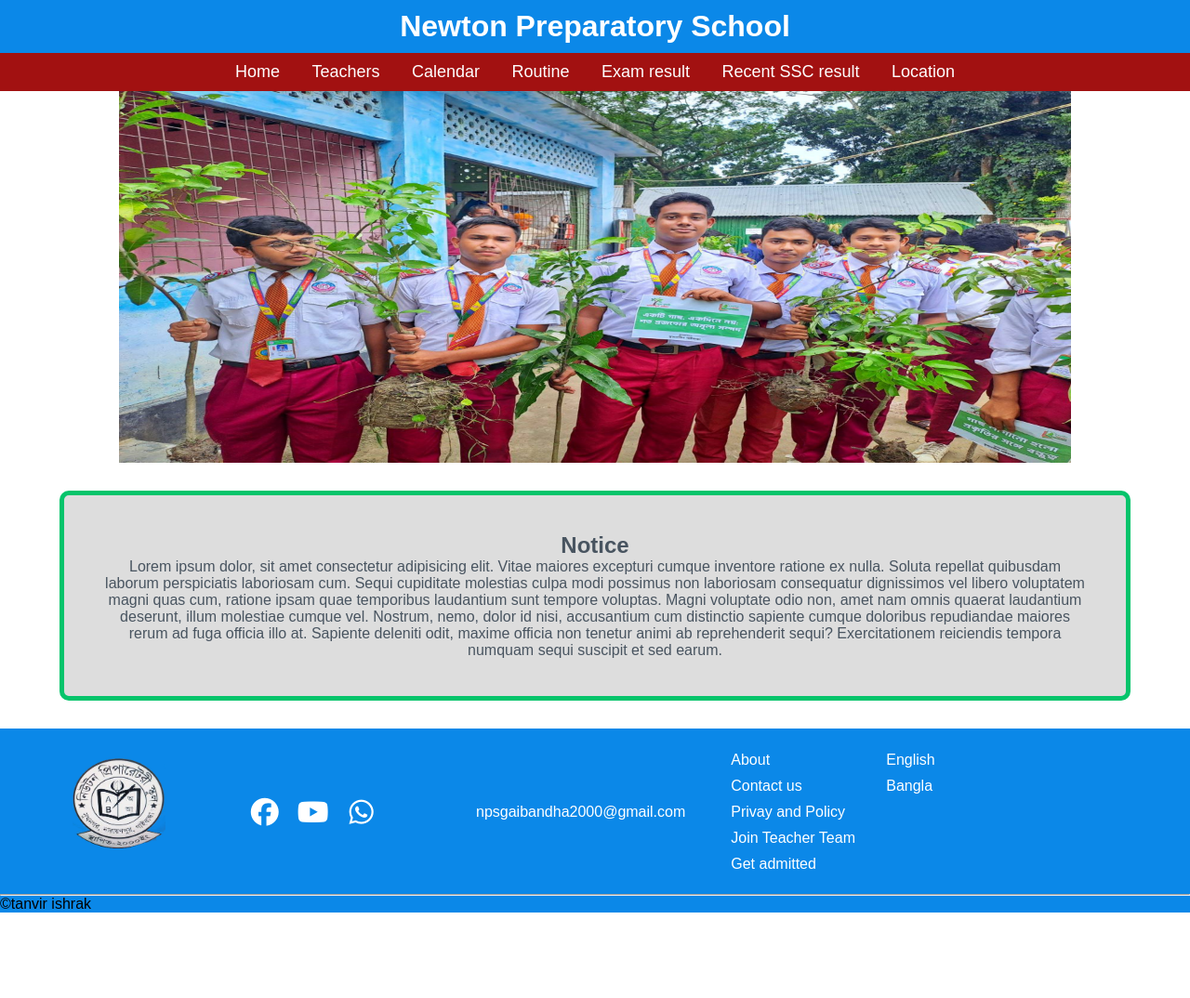
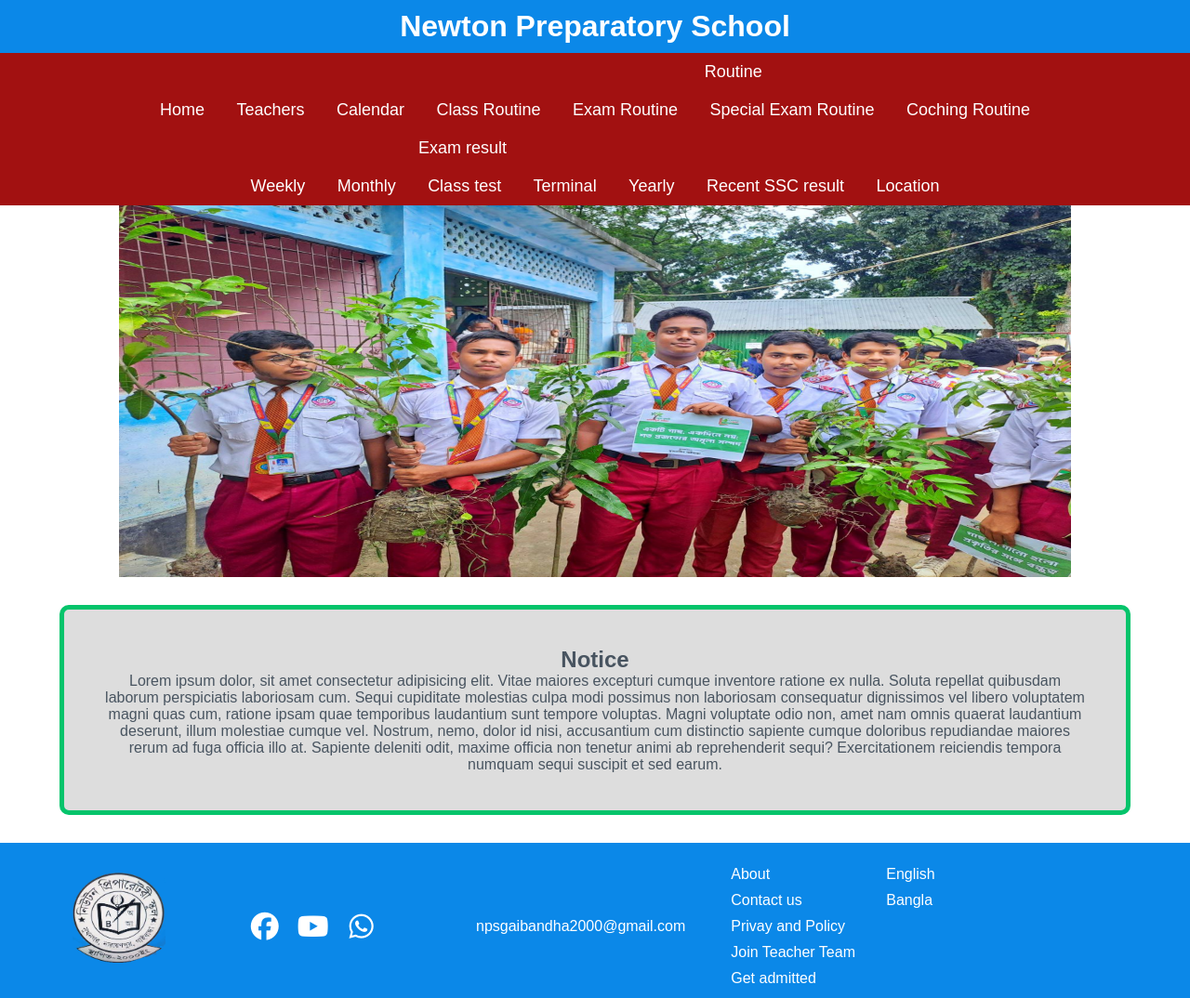
Before and after one commit to npsgaibandha/npsgaibandha, a plain HTML site: page home/index.html in a window 1280 px wide. Shown: the top 1074 px of the page at 93% size. Before the commit the page ends 982 px from the top, so only its background shows below. Drawn offline with Linux system fonts and the light colour scheme; a script that the page names is missing; a web font is replaced by a local one.

Commit message:
Update index.html

```diff
--- a/home/index.html
+++ b/home/index.html
@@ -64,23 +64,23 @@
 				<li><a href="">Calendar</a></li>
 				<li>
 					<a href="">Routine</a>
-					<!-- <ul class="routine">
+					 <ul class="routine">
 						<li><a href="../class_rout/index.html">Class Routine</a></li>
 						<li><a href="">Exam Routine</a></li>
 						<li><a href="">Special Exam Routine</a></li>
 						<li><a href="">Coching Routine</a></li>
-					</ul> -->
+					</ul>
 				</li>
 
 				<li class="er">
 					<a class="exams" href="">Exam result</a>
-					<!-- <ul class="exam">
+					 <ul class="exam">
 						<li><a href="">Weekly</a></li>
 						<li><a href="">Monthly</a></li>
 						<li><a href="">Class test</a></li>
 						<li><a href="">Terminal</a></li>
 						<li><a href="">Yearly</a></li>
-					</ul> -->
+					</ul>
 				</li>
 				<li><a href="../ssc/index.html">Recent SSC result</a></li>
 				<li><a href="../location/index.html">Location</a></li>
```
